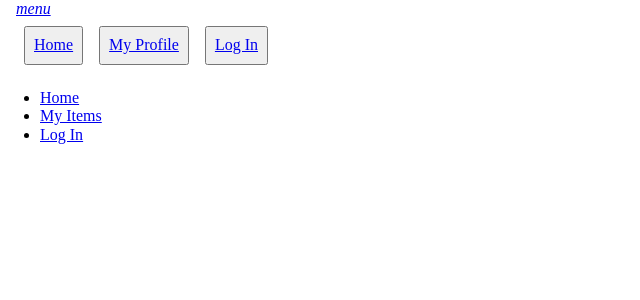
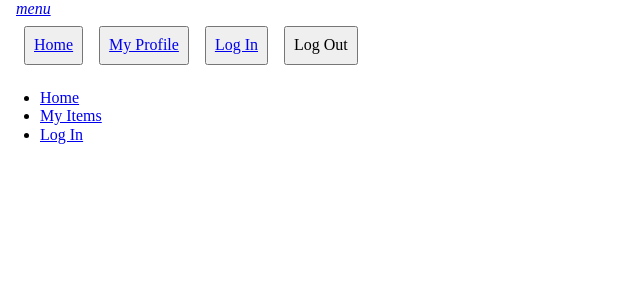
Before and after one commit to Use-My-Tech-Buildweek/front-end, a React (Create React App) app: page /profile in a window 1280 px wide. Shown: the top 300 px of the page, without its empty margins (0-640 px from the left). Built offline with nearby package versions, Linux system fonts and the light colour scheme.

Commit message:
added logout button and modal

```diff
--- a/src/components/Navbar.js
+++ b/src/components/Navbar.js
@@ -5,6 +5,42 @@ import M from "materialize-css";
 import { navButtonStyle } from "./styles/styles";
 
 const Navbar = () => {
+
+  //=============== logout function and modal =========================
+  //functions
+
+  const triggerModal = () => {
+    const modal = document.getElementById('logOutModal');
+    modal.style.display = "block";
+    modal.style.position = "absolute";
+    modal.style.top = "10%";
+    modal.style.left = "40%";
+  }
+
+  const logOutFromModal = () => {
+    // call to logout function
+    const modal = document.getElementById('logOutModal');
+    modal.style.display = "none";
+  }
+
+  const cancelModal = () => {
+    const modal = document.getElementById('logOutModal');
+    modal.style.display = "none";
+  }
+
+  //add button to dom
+  useEffect(() =>{
+    // modal styling
+    const modal = document.getElementById('logOutModal');
+    modal.style.display = "none";
+    modal.style.background = "white";
+    modal.style.border = "3px solid red";
+    modal.style.borderRadius = "10px";
+    modal.style.padding = "4%";
+    modal.style.zIndex = 10;
+  }, [])
+  // =====================================================================
+
   const [location, setLocation] = useState("/");
 
   //   TODO: disable the navigation link for the current page
@@ -22,6 +58,17 @@ const Navbar = () => {
   }, [path, location]);
 
   return (
+    <>
+    {/* Modal */}
+    <div id="logOutModal">
+      <p>Are you sure you want to log out?</p>
+      <div>
+        <button onClick={() => {logOutFromModal()}}>Log me out!</button>
+        <button onClick={cancelModal}>Cancel</button>
+      </div>
+    </div>
+   {/* end of modal */}
+
     <div className="nav-wrapper">
       <nav style={{ padding: "0 1em" }} className="valign-wrapper">
         <a href="#" data-target="responsive-nav" className="sidenav-trigger">
@@ -50,6 +97,17 @@ const Navbar = () => {
               <Link to="/login">Log In</Link>
             </span>
           </button>
+          {/* to display if user is logged in */}
+          <button
+            style={navButtonStyle}
+            className="right waves-effect-light btn"
+            id="logOutButton"
+            onClick={() => {triggerModal()}}
+          >
+            <span className="valign-wrapper">
+              Log Out
+            </span>
+          </button>
         </div>
       </nav>
       <ul className="sidenav" id="responsive-nav">
@@ -58,6 +116,7 @@ const Navbar = () => {
         <li><Link to="/login" >Log In</Link></li>
       </ul>
     </div>
+    </>
   );
 };
 
```
